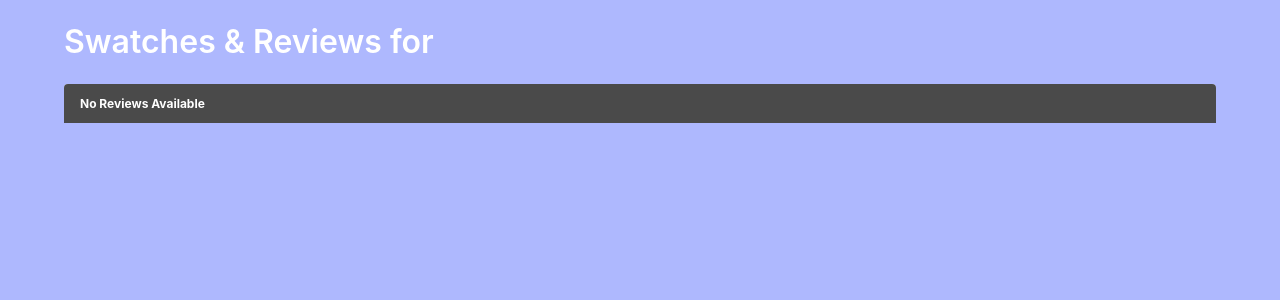
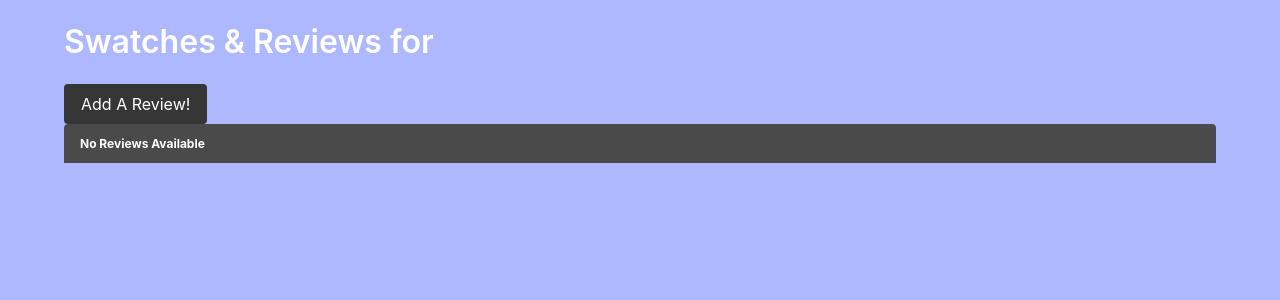
Before and after one commit to npereznyc/polished_fullstack, a Django app: template main_app/templates/polish_reviews.html in a window 1280 px wide. Shown: the part 52-352 px from the top of the page. Run offline with Django 4.2, Linux system fonts and the light colour scheme; the template is opened without the code that fills it, so the values that code supplies are empty.

Commit message:
Fixed delete confirmation redirect. Added 'Add a Review' button to individual polish page.

```diff
--- a/main_app/templates/polish_reviews.html
+++ b/main_app/templates/polish_reviews.html
@@ -6,6 +6,7 @@
 {% block content %}
 
 <h1 class="title pt-5"> Swatches & Reviews for {{polish.name}}</h1>
+<a class="button is-dark" href="{% url 'create_review' %}">Add A Review!</a>
 <div class="gallery">
     {% for review in polish.reviews.all %}
     <a href="{% url 'review_detail' review.pk %}">
--- a/main_app/views.py
+++ b/main_app/views.py
@@ -84,3 +84,4 @@ class ReviewDetail(DetailView):
 class DeleteReview(DeleteView):
     model = Review
     template_name='delete_review_conf.html'
+    success_url = "/"
```
